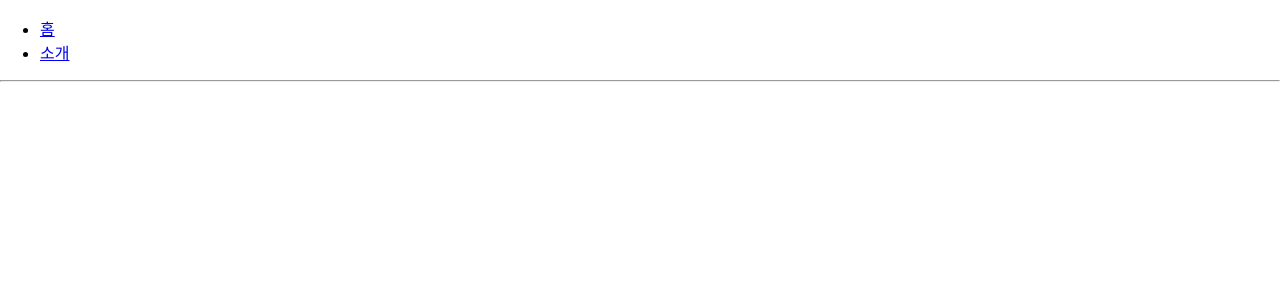
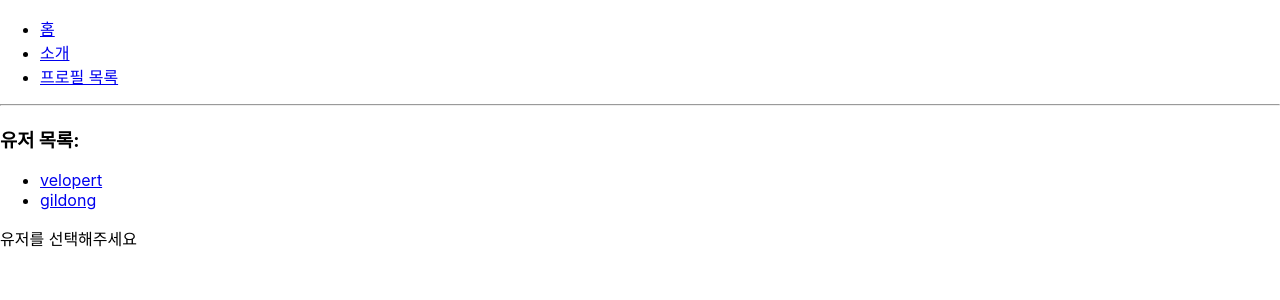
Before and after one commit to Leeje98/velopert_React_05, a React (Create React App) app: page /profiles in a window 1280 px wide. Before the commit this address had no page. Shown: the top 300 px of the page. Built offline with nearby package versions, Linux system fonts and the light colour scheme.

Commit message:
서브라우터 구현

```diff
--- a/src/App.js
+++ b/src/App.js
@@ -3,6 +3,7 @@
 import About from "./About";
 import Home from "./Home";
 import Profile from "./Profile";
+import Profiles from "./Profiles";
 
 const App = () => {
   return (
@@ -14,13 +15,17 @@
         <li>
           <Link to="/about">소개</Link>
         </li>
+        <li>
+          <Link to="/profiles">프로필 목록</Link>
+        </li>
       </ul>
       <hr />
       <Routes>
         <Route path="/" element={<Home />} />
         <Route path="/about" element={<About />} />
-        <Route path="/profiles/:username" element={<Profile />} />
+        {/* <Route path="/profiles/:username" element={<Profile />} />   */}
         {/* // username 에 해당하는 값을 파라미터로 넣어주어서 Profile 컴포넌트에서 match props 를 통하여 전달받을 수 있게 됨. */}
+        <Route path="/profiles/*" element={<Profiles />} />
       </Routes>
     </>
   );
--- /dev/null
+++ b/src/Profiles.js
@@ -0,0 +1,26 @@
+import React from "react";
+import { Link, Route, Routes } from "react-router-dom";
+import Profile from "./Profile";
+
+const Profiles = () => {
+  return (
+    <div>
+      <h3>유저 목록:</h3>
+      <ul>
+        <li>
+          <Link to="/profiles/velopert">velopert</Link>
+        </li>
+        <li>
+          <Link to="/profiles/gildong">gildong</Link>
+        </li>
+      </ul>
+
+      <Routes>
+        <Route path="/*" element={<div>유저를 선택해주세요</div>} />
+        <Route path=":username" element={<Profile />} />
+      </Routes>
+    </div>
+  );
+};
+
+export default Profiles;
```
